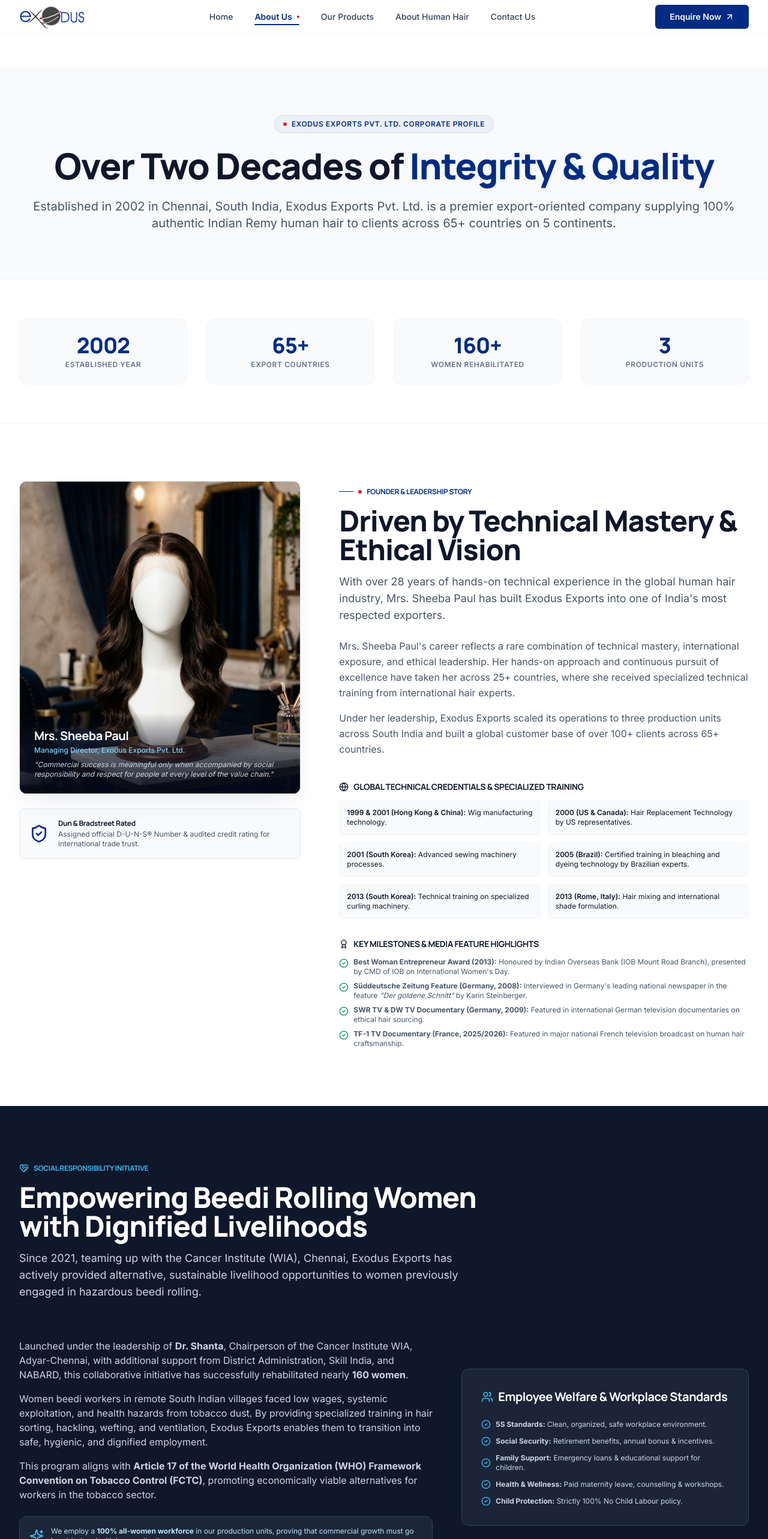
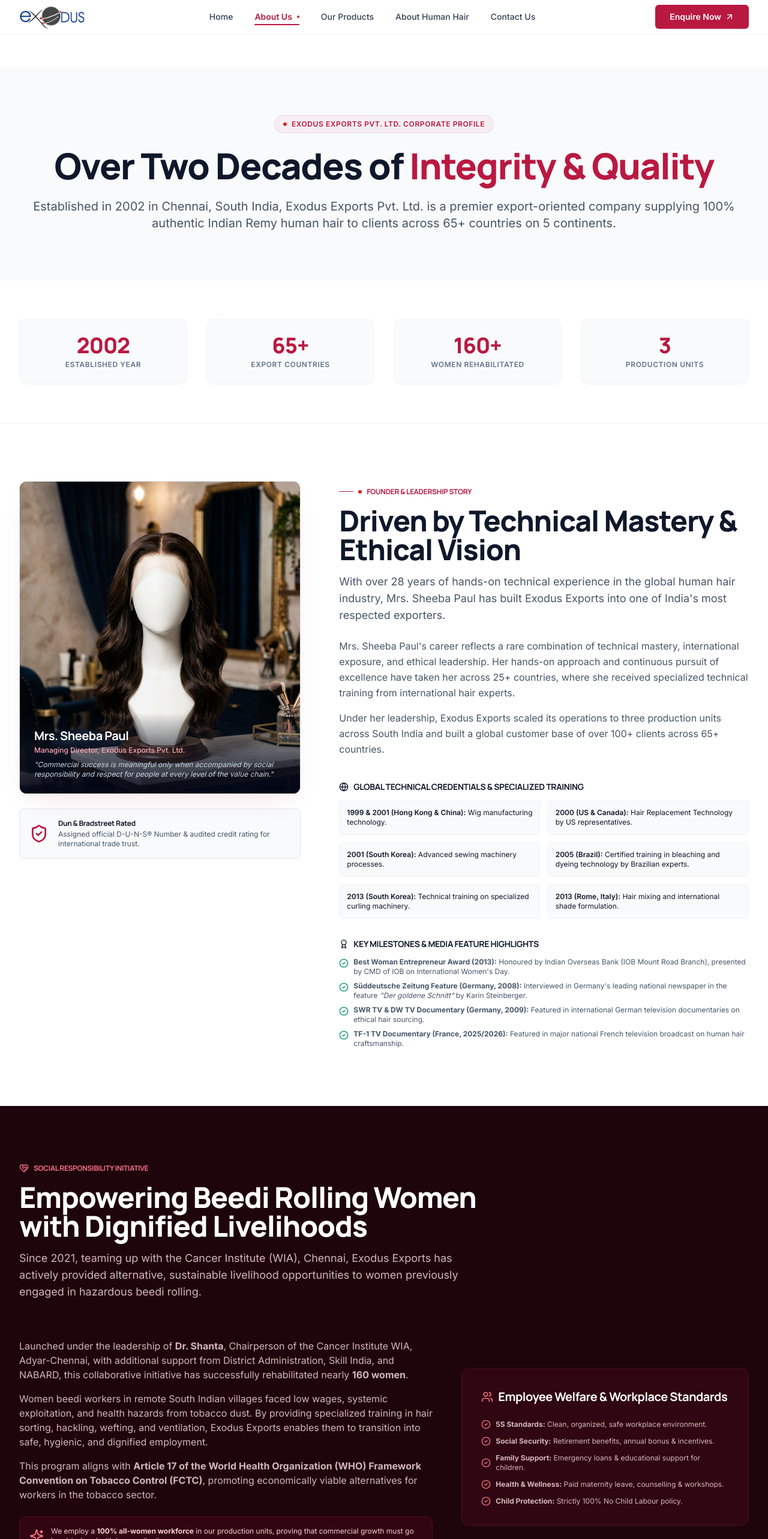
Before and after one commit to Sandeepsandeepkannan/exodus, a Next.js app: page /about in a window 1280 px wide. Shown: the top 2566 px of the page at 60% size. Built offline with nearby package versions, Linux system fonts and the light colour scheme.

Commit message:
color theme changed enitrely

```diff
--- a/app/about/page.tsx
+++ b/app/about/page.tsx
@@ -74,7 +74,7 @@ export default function AboutPage() {
                 />
                 <div className="absolute bottom-0 inset-x-0 bg-gradient-to-t from-slate-950/90 via-slate-900/60 to-transparent p-6 text-white">
                   <div className="font-bold text-xl font-display">Mrs. Sheeba Paul</div>
-                  <div className="text-sky-300 text-xs font-medium mt-0.5">Managing Director, Exodus Exports Pvt. Ltd.</div>
+                  <div className="text-rose-300 text-xs font-medium mt-0.5">Managing Director, Exodus Exports Pvt. Ltd.</div>
                   <div className="text-slate-300 text-xs mt-2 italic">
                     "Commercial success is meaningful only when accompanied by social responsibility and respect for people at every level of the value chain."
                   </div>
@@ -166,17 +166,17 @@ export default function AboutPage() {
       </section>
 
       {/* 4. SOCIAL IMPACT & SUSTAINABLE LIVELIHOOD INITIATIVE */}
-      <section className="py-24 bg-slate-900 text-white relative overflow-hidden">
+      <section className="py-24 bg-[#1E040B] text-white relative overflow-hidden">
         <div className="max-w-7xl mx-auto px-4 sm:px-6 lg:px-8 relative z-10">
 
           <ScrollReveal className="max-w-3xl mb-16 space-y-4">
-            <span className="text-xs font-bold tracking-widest uppercase text-sky-400 font-display flex items-center gap-2">
-              <HeartHandshake className="h-4 w-4 text-sky-400" /> SOCIAL RESPONSIBILITY INITIATIVE
+            <span className="text-xs font-bold tracking-widest uppercase text-rose-400 font-display flex items-center gap-2">
+              <HeartHandshake className="h-4 w-4 text-rose-400" /> SOCIAL RESPONSIBILITY INITIATIVE
             </span>
             <h2 className="text-3xl sm:text-4xl lg:text-5xl font-extrabold text-white font-display">
               Empowering Beedi Rolling Women with Dignified Livelihoods
             </h2>
-            <p className="text-slate-300 text-base sm:text-lg leading-relaxed">
+            <p className="text-rose-100/80 text-base sm:text-lg leading-relaxed">
               Since 2021, teaming up with the Cancer Institute (WIA), Chennai, Exodus Exports has actively provided alternative, sustainable livelihood opportunities to women previously engaged in hazardous beedi rolling.
             </p>
           </ScrollReveal>
@@ -184,7 +184,7 @@ export default function AboutPage() {
           <div className="grid grid-cols-1 lg:grid-cols-12 gap-12 items-center">
 
             <ScrollReveal direction="right" className="lg:col-span-7 space-y-6">
-              <div className="space-y-4 text-slate-300 text-sm sm:text-base leading-relaxed">
+              <div className="space-y-4 text-rose-100/80 text-sm sm:text-base leading-relaxed">
                 <p>
                   Launched under the leadership of <strong>Dr. Shanta</strong>, Chairperson of the Cancer Institute WIA, Adyar-Chennai, with additional support from District Administration, Skill India, and NABARD, this collaborative initiative has successfully rehabilitated nearly <strong>160 women</strong>.
                 </p>
@@ -196,35 +196,35 @@ export default function AboutPage() {
                 </p>
               </div>
 
-              <div className="p-4 rounded-xl bg-slate-800/90 border border-slate-700 text-xs text-sky-200 flex items-center gap-3">
-                <Sparkles className="h-6 w-6 text-sky-400 shrink-0" />
+              <div className="p-4 rounded-xl bg-[#340713]/90 border border-[#520A1E] text-xs text-rose-200 flex items-center gap-3">
+                <Sparkles className="h-6 w-6 text-rose-400 shrink-0" />
                 <span>We employ a <strong>100% all-women workforce</strong> in our production units, proving that commercial growth must go hand-in-hand with human dignity.</span>
               </div>
             </ScrollReveal>
 
-            <ScrollReveal direction="left" className="lg:col-span-5 bg-slate-800/80 p-8 rounded-xl border border-slate-700 space-y-6">
+            <ScrollReveal direction="left" className="lg:col-span-5 bg-[#340713]/80 p-8 rounded-xl border border-[#520A1E] space-y-6">
               <h3 className="text-xl font-bold text-white font-display flex items-center gap-2">
-                <Users className="h-5 w-5 text-sky-400" /> Employee Welfare & Workplace Standards
+                <Users className="h-5 w-5 text-rose-400" /> Employee Welfare & Workplace Standards
               </h3>
-              <ul className="space-y-3 text-xs text-slate-300">
+              <ul className="space-y-3 text-xs text-rose-100/80">
                 <li className="flex items-center gap-2">
-                  <CheckCircle2 className="h-4 w-4 text-sky-400 shrink-0" />
+                  <CheckCircle2 className="h-4 w-4 text-rose-400 shrink-0" />
                   <span><strong>5S Standards:</strong> Clean, organized, safe workplace environment.</span>
                 </li>
                 <li className="flex items-center gap-2">
-                  <CheckCircle2 className="h-4 w-4 text-sky-400 shrink-0" />
+                  <CheckCircle2 className="h-4 w-4 text-rose-400 shrink-0" />
                   <span><strong>Social Security:</strong> Retirement benefits, annual bonus & incentives.</span>
                 </li>
                 <li className="flex items-center gap-2">
-                  <CheckCircle2 className="h-4 w-4 text-sky-400 shrink-0" />
+                  <CheckCircle2 className="h-4 w-4 text-rose-400 shrink-0" />
                   <span><strong>Family Support:</strong> Emergency loans & educational support for children.</span>
                 </li>
                 <li className="flex items-center gap-2">
-                  <CheckCircle2 className="h-4 w-4 text-sky-400 shrink-0" />
+                  <CheckCircle2 className="h-4 w-4 text-rose-400 shrink-0" />
                   <span><strong>Health & Wellness:</strong> Paid maternity leave, counselling & workshops.</span>
                 </li>
                 <li className="flex items-center gap-2">
-                  <CheckCircle2 className="h-4 w-4 text-sky-400 shrink-0" />
+                  <CheckCircle2 className="h-4 w-4 text-rose-400 shrink-0" />
                   <span><strong>Child Protection:</strong> Strictly 100% No Child Labour policy.</span>
                 </li>
               </ul>
--- a/app/contact/page.tsx
+++ b/app/contact/page.tsx
@@ -107,11 +107,11 @@ export default function ContactPage() {
 
               {/* B2B Export Box */}
               <div className="bg-brand-navy text-white p-8 rounded-xl border border-brand-navyHover shadow-elevated space-y-4">
-                <div className="flex items-center gap-2 text-xs font-semibold text-sky-300 uppercase tracking-widest font-display">
+                <div className="flex items-center gap-2 text-xs font-semibold text-rose-200 uppercase tracking-widest font-display">
                   <Globe className="h-4 w-4" /> Worldwide Export Express
                 </div>
                 <h4 className="text-xl font-bold font-display">International Air Courier Delivery</h4>
-                <p className="text-slate-300 text-xs leading-relaxed">
+                <p className="text-rose-100/90 text-xs leading-relaxed">
                   Fast 3–5 business day door-to-door express delivery across USA, UK, Europe, Canada, Australia, and Africa via DHL Express, FedEx, and UPS.
                 </p>
                 <div className="pt-2 flex items-center gap-2 text-xs font-semibold text-white">
--- a/app/globals.css
+++ b/app/globals.css
@@ -41,7 +41,7 @@ h1, h2, h3, h4, .font-display {
 }
 
 ::-webkit-scrollbar-thumb:hover {
-  background: #022C83;
+  background: #B91941;
 }
 
 /* Subtle Glassmorphism Utility */
--- a/components/Navbar.tsx
+++ b/components/Navbar.tsx
@@ -18,7 +18,6 @@ export default function Navbar() {
   const [scrolled, setScrolled] = useState(false);
   const [mobileMenuOpen, setMobileMenuOpen] = useState(false);
   const pathname = usePathname();
-  const isHome = pathname === "/";
 
   useEffect(() => {
     const handleScroll = () => {
@@ -66,20 +65,14 @@ export default function Navbar() {
                   href={link.href}
                   className={`text-sm font-medium transition-colors duration-200 relative py-1 flex items-center gap-1.5 ${
                     isActive
-                      ? isHome
-                        ? "text-[#B91941] font-semibold"
-                        : "text-brand-navy font-semibold"
-                      : isHome
-                      ? "text-slate-700 hover:text-[#B91941]"
+                      ? "text-brand-navy font-semibold"
                       : "text-slate-700 hover:text-brand-navy"
                   }`}
                 >
                   {link.name}
                   {isActive && (
                     <>
-                      <span className={`absolute bottom-0 left-0 right-0 h-0.5 rounded-full ${
-                        isHome ? "bg-[#B91941]" : "bg-brand-navy"
-                      }`} />
+                      <span className="absolute bottom-0 left-0 right-0 h-0.5 bg-brand-navy rounded-full" />
                       <span className="h-1 w-1 rounded-full bg-brand-red inline-block ml-0.5"></span>
                     </>
                   )}
@@ -92,11 +85,7 @@ export default function Navbar() {
           <div className="hidden md:flex items-center space-x-4">
             <Link
               href="/contact"
-              className={`inline-flex items-center justify-center px-6 py-2.5 text-sm font-semibold text-white rounded-md shadow-sm transition-all duration-200 group ${
-                isHome
-                  ? "bg-[#B91941] hover:bg-[#9E1537]"
-                  : "bg-brand-navy hover:bg-brand-navyHover"
-              }`}
+              className="inline-flex items-center justify-center px-6 py-2.5 text-sm font-semibold text-white bg-brand-navy hover:bg-brand-navyHover rounded-md shadow-sm transition-all duration-200 group"
             >
               Enquire Now
               <ArrowUpRight className="ml-1.5 h-4 w-4 transition-transform duration-200 group-hover:translate-x-0.5 group-hover:-translate-y-0.5" />
@@ -107,11 +96,7 @@ export default function Navbar() {
           <div className="md:hidden flex items-center">
             <button
               onClick={() => setMobileMenuOpen(!mobileMenuOpen)}
-              className={`p-2 text-slate-700 rounded-md focus:outline-none focus:ring-2 ${
-                isHome
-                  ? "hover:text-[#B91941] focus:ring-[#B91941]/20"
-                  : "hover:text-brand-navy focus:ring-brand-navy/20"
-              }`}
+              className="p-2 text-slate-700 hover:text-brand-navy rounded-md focus:outline-none focus:ring-2 focus:ring-brand-navy/20"
               aria-label="Toggle mobile menu"
             >
               {mobileMenuOpen ? (
@@ -138,11 +123,7 @@ export default function Navbar() {
                   onClick={() => setMobileMenuOpen(false)}
                   className={`flex items-center justify-between px-3 py-2 text-base font-medium rounded-md transition-colors ${
                     isActive
-                      ? isHome
-                        ? "text-[#B91941] bg-slate-50 font-semibold"
-                        : "text-brand-navy bg-slate-50 font-semibold"
-                      : isHome
-                      ? "text-slate-700 hover:text-[#B91941] hover:bg-slate-50"
+                      ? "text-brand-navy bg-slate-50 font-semibold"
                       : "text-slate-700 hover:text-brand-navy hover:bg-slate-50"
                   }`}
                 >
@@ -155,11 +136,7 @@ export default function Navbar() {
               <Link
                 href="/contact"
                 onClick={() => setMobileMenuOpen(false)}
-                className={`w-full inline-flex items-center justify-center px-5 py-3 text-base font-semibold text-white rounded-md shadow-sm transition-all ${
-                  isHome
-                    ? "bg-[#B91941] hover:bg-[#9E1537]"
-                    : "bg-brand-navy hover:bg-brand-navyHover"
-                }`}
+                className="w-full inline-flex items-center justify-center px-5 py-3 text-base font-semibold text-white bg-brand-navy hover:bg-brand-navyHover rounded-md shadow-sm transition-all"
               >
                 Enquire Now
                 <ArrowUpRight className="ml-2 h-4 w-4" />
--- a/tailwind.config.ts
+++ b/tailwind.config.ts
@@ -10,10 +10,10 @@ const config: Config = {
     extend: {
       colors: {
         brand: {
-          DEFAULT: "#022C83",
-          navy: "#022C83",
-          navyHover: "#011F5E",
-          lightNavy: "#053BAE",
+          DEFAULT: "#B91941",
+          navy: "#B91941",
+          navyHover: "#9E1537",
+          lightNavy: "#D3234F",
           red: "#DC2626", // Red accent from official Exodus Exports logo
           redLight: "#FEE2E2",
           dark: "#0A0F1D",
@@ -46,8 +46,8 @@ const config: Config = {
       },
       boxShadow: {
         subtle: "0 1px 3px 0 rgba(0, 0, 0, 0.05), 0 1px 2px 0 rgba(0, 0, 0, 0.03)",
-        card: "0 10px 30px -10px rgba(2, 44, 131, 0.08)",
-        elevated: "0 20px 40px -15px rgba(2, 44, 131, 0.12)",
+        card: "0 10px 30px -10px rgba(185, 25, 65, 0.08)",
+        elevated: "0 20px 40px -15px rgba(185, 25, 65, 0.12)",
       },
     },
   },
```
Also changed, not shown: app/page.tsx (+7 -7 lines), app/products/page.tsx (+9 -9 lines), components/CTASection.tsx (+4 -4 lines), components/Footer.tsx (+6 -6 lines), components/Hero.tsx (+8 -8 lines), public/images/logo/exodus-logo-white.svg, public/images/logo/exodus-logo.svg.
